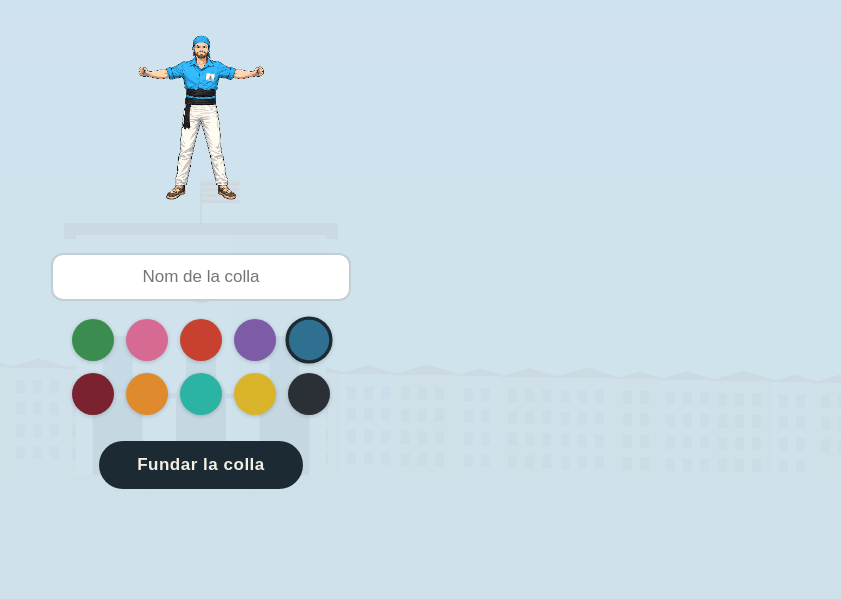
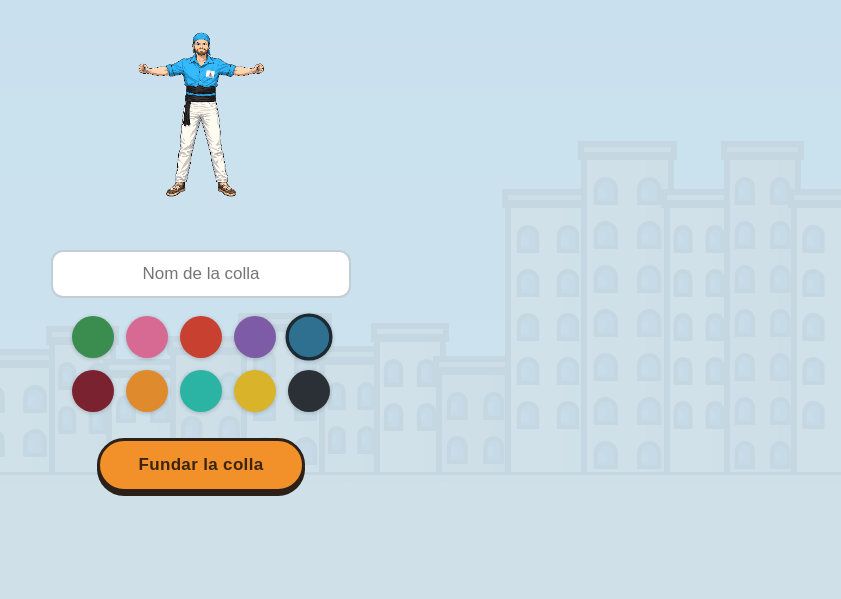
Before and after one commit to francescferremagrinya-coder/castells, a website: page index.html in a window 1280 px wide. Shown: the part 201-800 px from the top of the page, without its empty margins (439-1280 px from the left). Drawn offline with Linux system fonts and the light colour scheme; animation ran at ten frames a second.

Commit message:
Estil cartoon: plaça il·lustrada (cel blau, núvols, espurnes, edificis amb contorn i finestres d'arc) i UI 'sticker' (botons taronja amb contorn i ombra, controls i barres amb contorn)

```diff
--- a/index.html
+++ b/index.html
@@ -111,6 +111,19 @@
 
   .sound-btn { position: fixed; top: 14px; right: 14px; z-index: 6; width: 42px; height: 42px; border-radius: 50%; border: none; background: rgba(255,255,255,.72); box-shadow: 0 1px 4px rgba(0,0,0,.18); font-size: 20px; line-height: 42px; text-align: center; cursor: pointer; pointer-events: auto; padding: 0; }
   .sound-btn:active { transform: scale(.92); }
+
+  /* ---- Cartoon UI: chunky outlined "sticker" controls ---- */
+  .btn { background: #f2912a; color: #3a2410; border: 3px solid #2c2118; box-shadow: 0 4px 0 #2c2118; letter-spacing: .02em; }
+  .btn:active { transform: translateY(3px); box-shadow: 0 1px 0 #2c2118; }
+  .btn-ghost { border-width: 3px; border-color: #2c2118; box-shadow: 0 3px 0 rgba(44,33,24,.5); }
+  .btn-ghost:active { transform: translateY(2px); box-shadow: 0 1px 0 rgba(44,33,24,.5); }
+  .ctrl, .capbtn { border: 3px solid #2c2118; box-shadow: 0 3px 0 rgba(44,33,24,.5); }
+  .ctrl.active, .capbtn:active { transform: translateY(2px); box-shadow: 0 1px 0 rgba(44,33,24,.5); }
+  .status { border: 2px solid #2c2118; font-weight: 800; color: #2c2118; }
+  .bal-wrap, .fat-wrap { border: 2px solid #2c2118; }
+  .bal-mark { border: 2px solid #2c2118; box-sizing: border-box; }
+  .sound-btn { border: 2px solid #2c2118; }
+  .castell, .act-round { border: 3px solid #2c2118; box-shadow: 0 3px 0 rgba(44,33,24,.18); }
 </style>
 </head>
 <body>
@@ -799,45 +812,62 @@
   // A stylised village square with the town hall (ajuntament) behind.
   function drawPlaca(groundY) {
     const by = groundY + 4;
-    let hx = -12, seed = 3;
+    const OUT = "#2c2118", lw = Math.max(2, Math.round(W / 210));
+    // --- clouds ---
+    ctx.fillStyle = "#f7fbff";
+    const cloud = (cx, cy, s) => {
+      ctx.beginPath();
+      ctx.arc(cx - s, cy, s * 0.7, 0, 7); ctx.arc(cx, cy - s * 0.4, s * 0.95, 0, 7);
+      ctx.arc(cx + s, cy, s * 0.75, 0, 7); ctx.arc(cx, cy + s * 0.25, s * 0.9, 0, 7); ctx.fill();
+    };
+    cloud(W * 0.2, H * 0.12, 16); cloud(W * 0.82, H * 0.08, 20); cloud(W * 0.52, H * 0.2, 11);
+    // --- sparkles ---
+    const star = (x, y, r) => { ctx.fillStyle = "#fff3bf"; ctx.beginPath(); for (let i = 0; i < 8; i++) { const a = i * Math.PI / 4, rr = i % 2 ? r * 0.38 : r; ctx.lineTo(x + Math.cos(a) * rr, y + Math.sin(a) * rr); } ctx.closePath(); ctx.fill(); };
+    star(W * 0.34, H * 0.1, 6); star(W * 0.7, H * 0.16, 5); star(W * 0.12, H * 0.23, 4);
+    // --- a cartoon facade with arched windows ---
+    const facade = (x, w, topY, fill, flag) => {
+      ctx.fillStyle = fill; ctx.fillRect(x, topY, w, by - topY);
+      ctx.fillStyle = "rgba(0,0,0,.08)"; ctx.fillRect(x + w * 0.72, topY, w * 0.28, by - topY);   // side shade
+      ctx.fillStyle = darken(fill, 0.8); ctx.fillRect(x - 3, topY - 11, w + 6, 13);                // cornice
+      ctx.strokeStyle = OUT; ctx.lineWidth = lw; ctx.strokeRect(x, topY, w, by - topY); ctx.strokeRect(x - 3, topY - 11, w + 6, 13);
+      const cols = Math.max(2, Math.round(w / 36)), cw = w / cols;
+      for (let r = topY + 24; r < by - 30; r += 44) for (let ci = 0; ci < cols; ci++) {
+        const ww = cw * 0.46, wx = x + ci * cw + (cw - ww) / 2, wh = 24;
+        ctx.beginPath(); ctx.moveTo(wx, r + wh); ctx.lineTo(wx, r + ww / 2); ctx.arc(wx + ww / 2, r + ww / 2, ww / 2, Math.PI, 0); ctx.lineTo(wx + ww, r + wh); ctx.closePath();
+        ctx.fillStyle = "#3c5d7a"; ctx.fill();
+        ctx.fillStyle = "rgba(255,255,255,.2)"; ctx.fillRect(wx + 2, r + ww / 2, ww * 0.38, wh * 0.4);
+        ctx.strokeStyle = OUT; ctx.lineWidth = lw * 0.7; ctx.stroke();
+      }
+      if (flag) {                                   // senyera on a pole
+        const px = x + w * 0.5, py = topY - 11;
+        ctx.strokeStyle = "#6b5a44"; ctx.lineWidth = lw; ctx.beginPath(); ctx.moveTo(px, py); ctx.lineTo(px, py - 34); ctx.stroke();
+        const fw = 26, fh = 17, fy = py - 34;
+        ctx.fillStyle = "#f2c200"; ctx.fillRect(px, fy, fw, fh);
+        ctx.fillStyle = "#d4231f"; for (let s = 0; s < 4; s++) ctx.fillRect(px, fy + fh * (0.1 + s * 0.24), fw, fh * 0.12);
+        ctx.strokeStyle = OUT; ctx.lineWidth = lw * 0.8; ctx.strokeRect(px, fy, fw, fh);
+      }
+    };
+    // back row of buildings, warm tones, varied heights (taller at the edges → frames the plaça)
+    const tones = ["#e7c79a", "#dcb88a", "#e9cfa6", "#d2a878"];
+    let hx = -12, seed = 2;
     while (hx < W) {
-      const w = 44 + (seed * 37 % 28), h = 64 + (seed * 53 % 54), odd = seed % 2;
-      ctx.fillStyle = odd ? "#a65b3a" : "#925334";
-      ctx.beginPath(); ctx.moveTo(hx - 3, by - h); ctx.lineTo(hx + w / 2, by - h - w * 0.16); ctx.lineTo(hx + w + 3, by - h); ctx.closePath(); ctx.fill();
-      ctx.fillStyle = odd ? "#e0d0b0" : "#d8c4a0"; ctx.fillRect(hx, by - h, w, h);
-      ctx.fillStyle = "rgba(70,80,90,.5)";
-      for (let wy = by - h + 12; wy < by - 14; wy += 22) for (let wx = hx + 7; wx < hx + w - 11; wx += 17) ctx.fillRect(wx, wy, 9, 13);
-      hx += w - 3; seed++;
-    }
-    const aw = Math.min(W * 0.42, 250), ax = W / 2 - aw / 2, ah = H * 0.3, ay = by - ah;
-    ctx.fillStyle = "#8a4a2e"; ctx.fillRect(ax - 12, ay - 12, aw + 24, 16);
-    ctx.fillStyle = "#efe7d6"; ctx.fillRect(ax, ay, aw, ah);
-    ctx.fillStyle = "rgba(0,0,0,.06)"; ctx.fillRect(ax + aw * 0.62, ay, aw * 0.38, ah);
-    const na = 3, ow = aw / na;
-    ctx.fillStyle = "#3a3128";
-    for (let i = 0; i < na; i++) {
-      const ox = ax + i * ow + ow * 0.2, owd = ow * 0.6;
-      ctx.beginPath(); ctx.moveTo(ox, by); ctx.lineTo(ox, by - ah * 0.32); ctx.arc(ox + owd / 2, by - ah * 0.32, owd / 2, Math.PI, 0); ctx.lineTo(ox + owd, by); ctx.closePath(); ctx.fill();
-    }
-    ctx.fillStyle = "#46586a";
-    for (let i = 0; i < na; i++) { const wx = ax + i * ow + ow * 0.32; ctx.fillRect(wx, ay + ah * 0.42, ow * 0.36, ah * 0.22); }
-    ctx.fillStyle = "#5a4632"; ctx.fillRect(ax + aw * 0.08, ay + ah * 0.66, aw * 0.84, 5);
-    ctx.fillStyle = "#f5f2e8"; ctx.strokeStyle = "#3a3128"; ctx.lineWidth = 2;
-    ctx.beginPath(); ctx.arc(W / 2, ay + ah * 0.2, ah * 0.08, 0, Math.PI * 2); ctx.fill(); ctx.stroke();
-    ctx.strokeStyle = "#6b5a44"; ctx.lineWidth = 2; ctx.beginPath(); ctx.moveTo(W / 2, ay - 12); ctx.lineTo(W / 2, ay - 12 - ah * 0.18); ctx.stroke();
-    const fw = ah * 0.16, fh = ah * 0.1, fy0 = ay - 12 - ah * 0.18;
-    ctx.fillStyle = "#f2c200"; ctx.fillRect(W / 2, fy0, fw, fh);
-    ctx.fillStyle = "#d4231f"; for (let s = 0; s < 4; s++) ctx.fillRect(W / 2, fy0 + fh * (0.12 + s * 0.24), fw, fh * 0.12);
-    ctx.fillStyle = "#cfc3a6"; ctx.fillRect(0, by, W, H - by);
-    ctx.strokeStyle = "rgba(90,80,60,.18)"; ctx.lineWidth = 1;
+      const w = 58 + (seed * 37 % 30), edge = (hx < W * 0.16 || hx > W * 0.7);
+      const topY = by - (edge ? H * (0.34 + (seed % 2) * 0.06) : 96 + (seed * 23 % 56));
+      facade(hx, w, topY, tones[seed % tones.length], seed === 4);
+      hx += w - 4; seed++;
+    }
+    // --- paved ground ---
+    ctx.fillStyle = "#d8c19a"; ctx.fillRect(0, by, W, H - by);
+    ctx.fillStyle = "rgba(120,100,70,.16)"; ctx.fillRect(0, by, W, 7);
+    ctx.strokeStyle = "rgba(90,80,60,.15)"; ctx.lineWidth = 1;
     for (let i = 1; i < 7; i++) { ctx.beginPath(); ctx.moveTo(W / 2 + (i - 3.5) * 80, by); ctx.lineTo(W / 2 + (i - 3.5) * 240, H); ctx.stroke(); }
   }
 
   // ---- Rendering ----
   function draw() {
-    // sky
+    // sky — bright cartoon blue
     const grd = ctx.createLinearGradient(0, 0, 0, H);
-    grd.addColorStop(0, "#cfe3ee"); grd.addColorStop(1, "#e8eedf");
+    grd.addColorStop(0, "#5fb0e6"); grd.addColorStop(0.6, "#9fd2ef"); grd.addColorStop(1, "#d6ecf6");
     ctx.fillStyle = grd; ctx.fillRect(0, 0, W, H);
 
     const groundY = H * 0.84;
```
Also changed, not shown: qa_render.js (+38 -38 lines).
